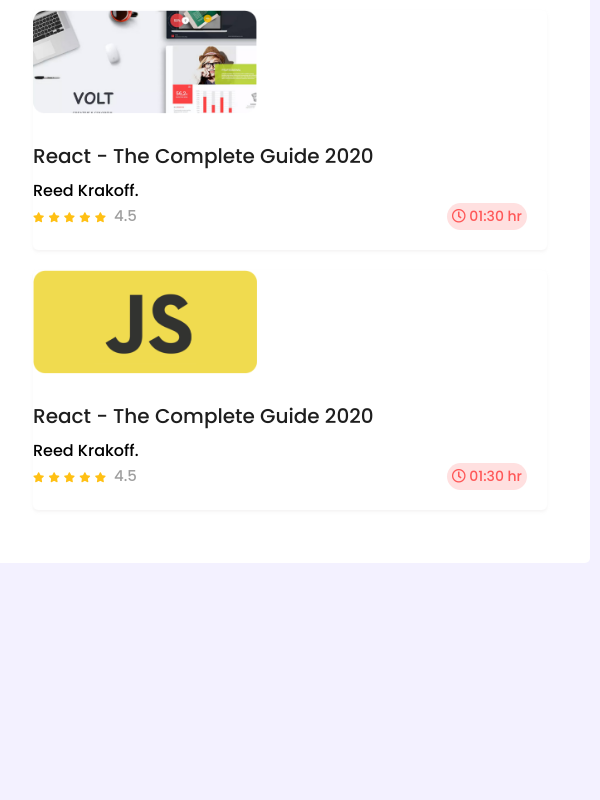
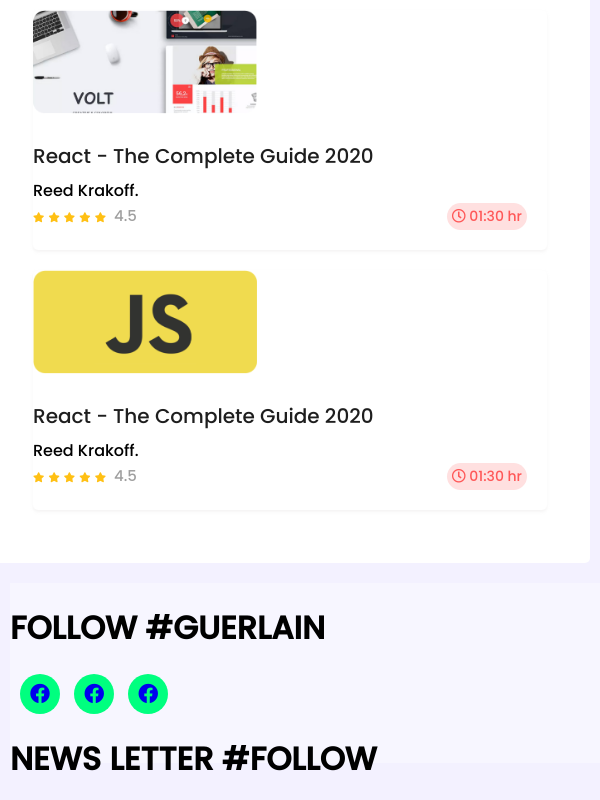
Before and after one commit to akashlil/akash-leader-loard, a plain HTML site: page index.html in a window 600 px wide. Shown: the part 2000-2800 px from the top of the page. Before the commit the page ends 2583 px from the top, so only its background shows below. Drawn offline with Linux system fonts and the light colour scheme.

Commit message:
footer input

```diff
--- a/css/style.css
+++ b/css/style.css
@@ -24,6 +24,9 @@ p {
 span {
   font-size: 15px;
 }
+.captallatter {
+  text-transform: uppercase;
+}
 .container {
   background-color: #ffffff;
   width: 870px;
@@ -45,12 +48,12 @@ span {
 .header-logo {
   display: flex;
   align-items: center;
-  margin-left: 40px;
+  /* margin-left: 30px; */
 }
 .header-nav {
   display: flex;
   align-items: center;
-  margin-right: 40px;
+  /* margin-right: 30px; */
 }
 .header-nav a,
 .header-logo p {
@@ -164,7 +167,36 @@ span {
   padding: 3px 5px;
   font-size: 14px;
 }
-
+/* .................footer............................................... */
+.footer-all {
+  display: flex;
+  justify-content: space-around;
+  background-color: #ffffff57;
+  padding-bottom: 20px;
+}
+.fast-footer {
+  margin-left: 60px;
+}
+.foot-new {
+  margin-right: 60px;
+}
+.foot-logo {
+  margin-left: 50px;
+}
+.foot-logo a {
+  height: 40px;
+  width: 40px;
+  display: inline-block;
+  background-color: springgreen;
+  border-radius: 20px;
+  text-align: center;
+  line-height: 40px;
+  font-size: 20px;
+  margin-left: 10px;
+}
+.foot-logo a:hover {
+  background-color: rgb(205, 210, 230);
+}
 /* media screen  */
 
 @media only screen and (max-width: 600px) {
@@ -193,6 +225,19 @@ span {
   .single-course {
     margin-bottom: 20px;
   }
+  .footer-all {
+    margin-left: 30px;
+    flex-direction: column;
+  }
+  .fast-footer {
+    margin-left: 0px;
+  }
+  .foot-logo {
+    margin-left: 0px;
+  }
+  .foot-new {
+    margin-right: 0px;
+  }
 }
 
 @media only screen and (min-width: 600px) and (max-width: 980px) {
@@ -220,4 +265,11 @@ span {
   .single-course {
     margin-bottom: 20px;
   }
+  .footer-all {
+    height: 180px;
+    margin-left: 10px;
+  }
+  .foot-logo {
+    margin-left: 0px;
+  }
 }
--- a/index.html
+++ b/index.html
@@ -197,7 +197,27 @@
             </div>
         </section>
     </main>
-    <footer></footer>
+    <footer>
+        <div class="footer-all">
+            <div class="fast-footer">
+                <h1 class="captallatter">FOLLOW #GUERLAIN</h1>
+                <div class="foot-logo">
+                    <a href="http://" target="_blank" rel="noopener noreferrer"><i class="fab fa-facebook"></i></a>
+                    <a href="http://" target="_blank" rel="noopener noreferrer"><i class="fab fa-facebook"></i></a>
+                    <a href="http://" target="_blank" rel="noopener noreferrer"><i class="fab fa-facebook"></i></a>
+                </div>
+            </div>
+
+            <div class="foot-new">
+                <h1 class="captallatter">news letter #FOLLOW</h1>
+                <p><a href="http://" target="_blank" rel="noopener noreferrer"> Please enter your email: ok</a></p>
+                <span><a href="#">
+                        read more
+                    </a></span>
+            </div>
+
+        </div>
+    </footer>
 </body>
 
 </html>
```
